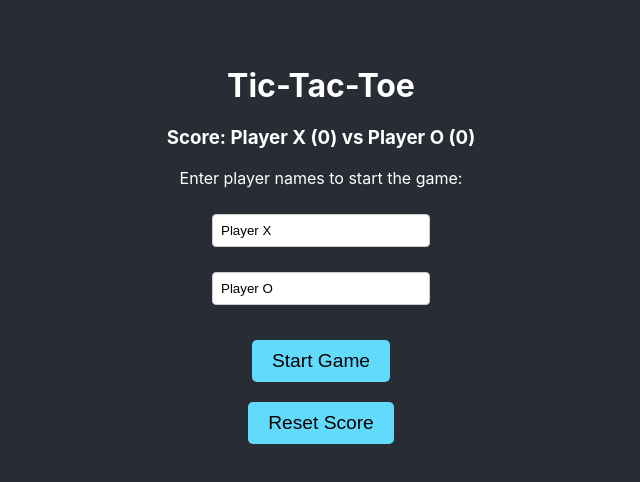
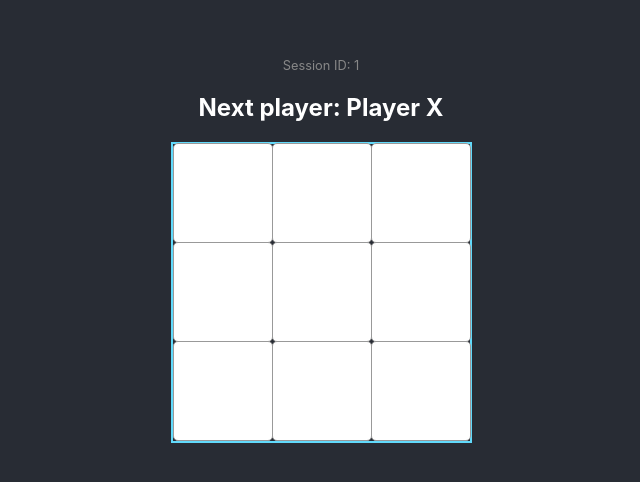
Before and after one commit to sokave/KOP_GRING_FOR_60, a React (Vite) app: page /game/1 in a window 1280 px wide. Shown: the part 156-638 px from the top of the page, without its empty margins (319-959 px from the left). Built offline with nearby package versions, Linux system fonts and the light colour scheme.

Commit message:
lab 4 style and router

```diff
--- a/package.json
+++ b/package.json
@@ -13,7 +13,9 @@
     "@hookform/resolvers": "^5.2.2",
     "react": "^19.2.0",
     "react-dom": "^19.2.0",
-    "react-hook-form": "^7.66.1"
+    "react-hook-form": "^7.66.1",
+    "react-router-dom": "^7.9.6",
+    "styled-components": "^6.1.19"
   },
   "devDependencies": {
     "@eslint/js": "^9.39.1",
--- a/src/App.jsx
+++ b/src/App.jsx
@@ -1,43 +1,24 @@
-import React, { useState } from 'react';
-import './index.css';
+import React from 'react';
+import { BrowserRouter, Routes, Route, Navigate } from 'react-router-dom';
+import { GameProvider } from './context/GameContext';
 import StartPage from './pages/StartPage/StartPage';
 import GamePage from './pages/GamePage/GamePage';
-import { GameProvider } from './context/GameContext';
+import './index.css';
 
 function App() {
-    const [currentPage, setCurrentPage] = useState('start');
-    const [gameResult, setGameResult] = useState(null);
-
-    const handleStartGame = () => {
-        setGameResult(null);
-        setCurrentPage('game');
-    };
-
-    const handleGameEnd = (result) => {
-        setGameResult(result);
-        setCurrentPage('game');
-    };
-
-    const handlePlayAgain = () => {
-        setCurrentPage('start');
-    };
-
-    const renderPage = () => {
-        switch (currentPage) {
-            case 'start':
-                return <StartPage onStartGame={handleStartGame} />;
-            case 'game':
-                return <GamePage onGameEnd={handleGameEnd} result={gameResult} />;
-            default:
-                return <StartPage onStartGame={handleStartGame} />;
-        }
-    };
-
     return (
         <GameProvider>
-            <div className="App">
-                <main>{renderPage()}</main>
-            </div>
+            <BrowserRouter>
+                <div className="App">
+                    <Routes>
+                        <Route path="/" element={<StartPage />} />
+
+                        <Route path="/game/:id" element={<GamePage />} />
+
+                        <Route path="*" element={<Navigate to="/" replace />} />
+                    </Routes>
+                </div>
+            </BrowserRouter>
         </GameProvider>
     );
 }
--- a/src/components/Square/Square.css
+++ /dev/null
@@ -1,17 +0,0 @@
-.square {
-    width: 100px;
-    height: 100px;
-    background: #fff;
-    border: 1px solid #999;
-    font-size: 2.5rem;
-    font-weight: bold;
-    color: black;
-    display: flex;
-    justify-content: center;
-    align-items: center;
-    cursor: pointer;
-}
-
-.square:hover {
-    background: #f0f0f0;
-}
--- a/src/components/Square/Square.jsx
+++ b/src/components/Square/Square.jsx
@@ -1,13 +1,38 @@
 import React from 'react';
-import './Square.css';
+import styled from 'styled-components';
+
+const StyledButton = styled.button`
+  background: #fff;
+  border: 1px solid #999;
+  float: left;
+  font-size: 24px;
+  font-weight: bold;
+  line-height: 34px;
+  height: 100px;
+  width: 100px;
+  margin-right: -1px;
+  margin-top: -1px;
+  padding: 0;
+  text-align: center;
+  cursor: pointer;
+  transition: background 0.3s;
+
+  color: ${props => props.$value === 'X' ? '#ff6b6b' : '#4ecdc4'};
+
+  &:hover {
+    background: #f0f8ff;
+  }
+
+  &:focus {
+    outline: none;
+  }
+`;
 
 const Square = ({ value, onClick }) => {
-    const styleClass = value ? `square ${value.toLowerCase()}` : 'square';
-
     return (
-        <button className={styleClass} onClick={onClick}>
+        <StyledButton onClick={onClick} $value={value}>
             {value}
-        </button>
+        </StyledButton>
     );
 };
 
--- a/src/pages/GamePage/GamePage.jsx
+++ b/src/pages/GamePage/GamePage.jsx
@@ -1,13 +1,17 @@
 import React, { useState, useEffect } from 'react';
+import { useParams, useNavigate } from 'react-router-dom';
+
 import Board from '../../components/Board/Board';
 import Modal from '../../components/Modal/Modal';
 import { useTicTac } from '../../hook/useTicTac';
 import { useGame } from '../../context/GameContext';
 
-const GamePage = ({ onGameEnd }) => {
+const GamePage = () => {
+    const { id } = useParams();
+    const navigate = useNavigate();
+
     const { squares, winner, isDraw, handleClick, status, resetGame } = useTicTac();
     const { settings, updateScore } = useGame();
-
     const [isModalOpen, setIsModalOpen] = useState(false);
 
     const currentPlayerName = status.includes('Next player: X') ? settings.playerXName : settings.playerOName;
@@ -19,13 +23,11 @@ const GamePage = ({ onGameEnd }) => {
 
     useEffect(() => {
         if (winner || isDraw) {
-            if (winner) {
-                updateScore(winner);
-            }
+            if (winner) updateScore(winner);
             setIsModalOpen(true);
-
         }
     }, [winner, isDraw, updateScore]);
+
 
     const handleNextTour = () => {
         setIsModalOpen(false);
@@ -35,30 +37,20 @@ const GamePage = ({ onGameEnd }) => {
     const handleNewGame = () => {
         setIsModalOpen(false);
         resetGame();
-        onGameEnd();
+        navigate('/');
     };
-
-    const handleCloseModal = () => {
-        setIsModalOpen(false);
-        onGameEnd();
-    }
-
 
     return (
         <div className="game-page">
+            <p style={{color: '#888', fontSize: '0.8rem'}}>Session ID: {id}</p> {/* Показуємо ID */}
             <h2>{statusMessage}</h2>
             <Board squares={squares} onSquareClick={handleClick} />
-            <Modal isOpen={isModalOpen} onClose={handleCloseModal}>
 
+            <Modal isOpen={isModalOpen} onClose={handleNewGame}>
                 <h3>Game Over!</h3>
                 <p>{statusMessage}</p>
-                <button onClick={handleNextTour} style={{ margin: '10px' }}>
-                    Start Next Tour (Score: {settings.scoreX} - {settings.scoreO})
-                </button>
-                <button onClick={handleNewGame} style={{ margin: '10px' }}>
-                    Configure New Game
-                </button>
-
+                <button onClick={handleNextTour}>Next Tour</button>
+                <button onClick={handleNewGame}>New Config</button>
             </Modal>
         </div>
     );
--- a/src/pages/StartPage/StartPage.jsx
+++ b/src/pages/StartPage/StartPage.jsx
@@ -1,34 +1,14 @@
 import React from 'react';
 import { useForm } from 'react-hook-form';
 import { yupResolver } from '@hookform/resolvers/yup';
+import { useNavigate } from 'react-router-dom';
 
 import { useGame } from '../../context/GameContext';
 import { configSchema } from './configSchema';
 
-const formStyles = {
-    input: {
-        padding: '8px',
-        margin: '10px 0',
-        borderRadius: '4px',
-        border: '1px solid #ccc',
-        width: '200px',
-    },
-    error: {
-        color: 'red',
-        fontSize: '0.9rem',
-        marginTop: '-5px',
-    },
-    form: {
-        display: 'flex',
-        flexDirection: 'column',
-        alignItems: 'center',
-        gap: '5px'
-    }
-};
-
-
-const StartPage = ({ onStartGame }) => {
+const StartPage = () => {
     const { settings, updateSettings, resetScore } = useGame();
+    const navigate = useNavigate();
 
     const {
         register,
@@ -48,40 +28,24 @@ const StartPage = ({ onStartGame }) => {
         if (isDirty) {
             resetScore();
         }
-        onStartGame();
+
+        const gameId = Date.now().toString();
+
+        navigate(`/game/${gameId}`);
     };
 
     return (
         <div>
             <h1>Tic-Tac-Toe</h1>
-            <h3>Score: {settings.playerXName} ({settings.scoreX}) vs {settings.playerOName} ({settings.scoreO})</h3>
-            <p>Enter player names to start the game:</p>
+            <form onSubmit={handleSubmit(onSubmit)} style={{display: 'flex', flexDirection: 'column', alignItems: 'center', gap: '10px'}}>
+                <input {...register('playerXName')} placeholder="Player X Name" />
+                <p style={{color: 'red'}}>{errors.playerXName?.message}</p>
 
-            <form onSubmit={handleSubmit(onSubmit)} style={formStyles.form}>
+                <input {...register('playerOName')} placeholder="Player O Name" />
+                <p style={{color: 'red'}}>{errors.playerOName?.message}</p>
 
-                {/* Player X */}
-                <input
-                    {...register('playerXName')}
-                    style={formStyles.input}
-                    placeholder="Name for Player X"
-                />
-                {errors.playerXName && <p style={formStyles.error}>{errors.playerXName.message}</p>}
-
-                {/* Player O */}
-                <input
-                    {...register('playerOName')}
-                    style={formStyles.input}
-                    placeholder="Name for Player O"
-                />
-                {errors.playerOName && <p style={formStyles.error}>{errors.playerOName.message}</p>}
-
-                {/* Кнопка деактивована якщо форма не валідна */}
-                <button type="submit" disabled={!isValid}>
-                    Start Game
-                </button>
+                <button type="submit" disabled={!isValid}>Start Game</button>
             </form>
-
-            <button onClick={resetScore} style={{ marginTop: '20px' }}>Reset Score</button>
         </div>
     );
 };
```
Also changed, not shown: 1 other file (tests, documents, lock files or other folders).
